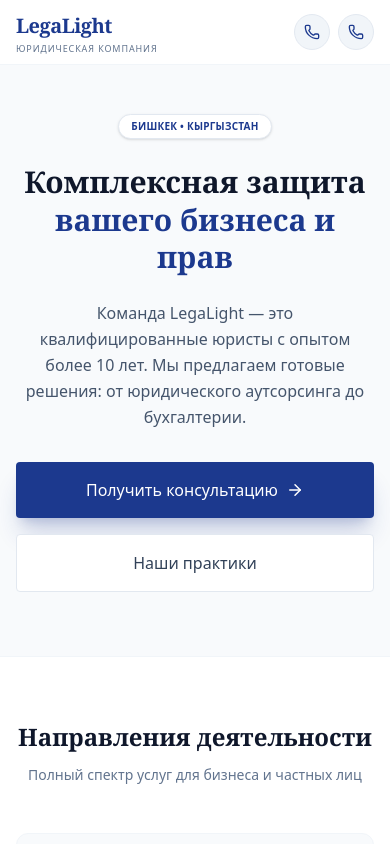
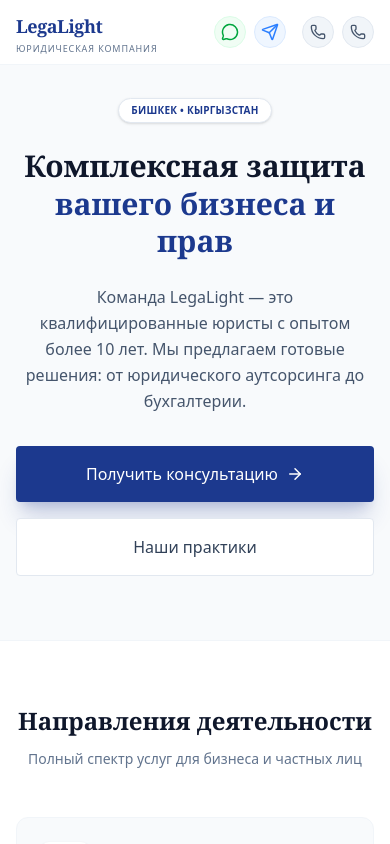
Before and after one commit to Rinat18/legalight, a Next.js app: page / in a window 390 px wide. Shown: the top 844 px of the page. Built offline with nearby package versions, Linux system fonts and the light colour scheme.

Commit message:
Update contacts2

```diff
--- a/app/page.tsx
+++ b/app/page.tsx
@@ -10,8 +10,8 @@ export default function Home() {
         <div className="max-w-7xl mx-auto px-4 sm:px-6 h-16 md:h-20 flex items-center justify-between">
 
           {/* Логотип */}
-          <div className="flex flex-col leading-none z-50">
-            <span className="font-serif text-xl md:text-2xl font-bold text-blue-900 tracking-tight">LegaLight</span>
+          <div className="flex flex-col leading-none z-50 mr-4">
+            <span className="font-serif text-lg md:text-2xl font-bold text-blue-900 tracking-tight">LegaLight</span>
             <span className="text-[9px] md:text-[10px] text-slate-500 font-medium tracking-widest uppercase mt-1">Юридическая компания</span>
           </div>
 
@@ -22,18 +22,34 @@ export default function Home() {
             <Link href="#contact" className="hover:text-blue-900 transition">Контакты</Link>
           </nav>
 
-          {/* Правая часть: Телефоны и кнопка */}
+          {/* Правая часть: Мессенджеры, Телефоны и Кнопка */}
+          <div className="flex items-center gap-3 md:gap-6">
+
+            {/* Блок контактов (Иконки + Номера) */}
             <div className="flex items-center gap-4">
+
+              {/* Мессенджеры (Видны всегда) */}
+              <div className="flex items-center gap-2 md:gap-3">
+                 <a href="https://wa.me/996772774433" target="_blank" className="w-8 h-8 md:w-9 md:h-9 flex items-center justify-center rounded-full bg-green-50 text-green-600 hover:bg-green-600 hover:text-white transition border border-green-100" aria-label="WhatsApp">
+                    <MessageCircle size={18} />
+                 </a>
+                 <a href="https://t.me/+996772774433" target="_blank" className="w-8 h-8 md:w-9 md:h-9 flex items-center justify-center rounded-full bg-blue-50 text-blue-500 hover:bg-blue-500 hover:text-white transition border border-blue-100" aria-label="Telegram">
+                    <Send size={18} />
+                 </a>
+              </div>
+
+              {/* Разделитель (только на ПК) */}
+              <div className="hidden lg:block w-px h-8 bg-slate-200"></div>
 
               {/* Телефоны */}
               <div className="flex flex-col items-end">
 
                 {/* МОБИЛЬНАЯ ВЕРСИЯ: Две иконки звонка */}
                 <div className="lg:hidden flex gap-2">
-                <a href="tel:+996772774433" className="w-9 h-9 flex items-center justify-center rounded-full bg-slate-100 text-blue-900 active:bg-blue-100 border border-slate-200">
+                  <a href="tel:+996772774433" className="w-8 h-8 flex items-center justify-center rounded-full bg-slate-100 text-slate-600 active:bg-blue-100 border border-slate-200">
                     <Phone className="w-4 h-4" />
                   </a>
-                <a href="tel:+996554900928" className="w-9 h-9 flex items-center justify-center rounded-full bg-slate-100 text-blue-900 active:bg-blue-100 border border-slate-200">
+                  <a href="tel:+996554900928" className="w-8 h-8 flex items-center justify-center rounded-full bg-slate-100 text-slate-600 active:bg-blue-100 border border-slate-200">
                     <Phone className="w-4 h-4" />
                   </a>
                 </div>
@@ -49,8 +65,10 @@ export default function Home() {
                 </div>
               </div>
 
-            {/* Кнопка заявки */}
-            <Link href="#contact" className="hidden sm:block bg-blue-900 text-white px-5 py-2.5 rounded text-sm font-medium hover:bg-blue-800 transition shadow-lg shadow-blue-900/20 whitespace-nowrap">
+            </div>
+
+            {/* Кнопка заявки (Скрыта на мобильном, чтобы не перегружать шапку) */}
+            <Link href="#contact" className="hidden xl:block bg-blue-900 text-white px-5 py-2.5 rounded text-sm font-medium hover:bg-blue-800 transition shadow-lg shadow-blue-900/20 whitespace-nowrap">
               Оставить заявку
             </Link>
           </div>
@@ -58,7 +76,7 @@ export default function Home() {
       </header>
 
       {/* --- HERO BLOCK --- */}
-      <section className="pt-28 md:pt-32 pb-16 md:pb-24 px-4 bg-slate-50 border-b border-slate-100">
+      <section className="pt-24 md:pt-32 pb-16 md:pb-24 px-4 bg-slate-50 border-b border-slate-100">
         <div className="max-w-5xl mx-auto text-center">
           <span className="inline-block py-1 px-3 rounded-full bg-white border border-slate-200 text-blue-900 text-[10px] md:text-xs font-bold tracking-wide mb-6 shadow-sm">
             БИШКЕК • КЫРГЫЗСТАН
@@ -234,7 +252,7 @@ export default function Home() {
         </div>
       </section>
 
-      {/* --- MAP SECTION (Updated for Avangard BC) --- */}
+      {/* --- MAP SECTION --- */}
       <section className="w-full h-80 md:h-96 bg-slate-200 relative">
         <iframe
           width="100%"
```
Lines whose indentation alone changed are shown as unchanged.
